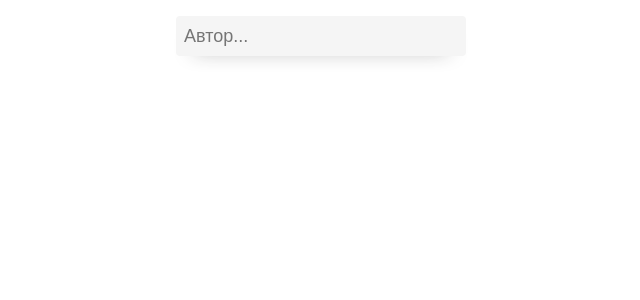
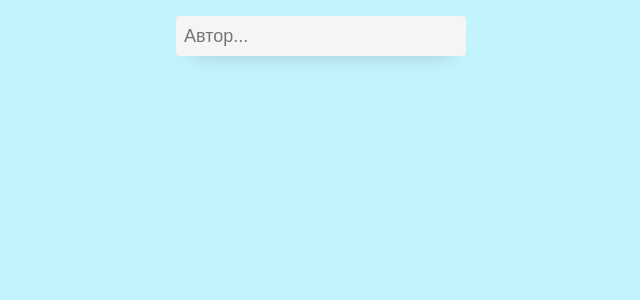
Before and after one commit to Scat55/Voodoo_Rocks_Tech, a Vue app: page / in a window 1280 px wide. Shown: the top 300 px of the page, without its empty margins (319-959 px from the left). Built offline with nearby package versions, Linux system fonts and the light colour scheme.

Commit message:
style: change body style

```diff
--- a/src/app/assets/styles/style.scss
+++ b/src/app/assets/styles/style.scss
@@ -1,5 +1,8 @@
-*{
+* {
   margin: 0;
   padding: 0;
   box-sizing: border-box;
 }
+body {
+  background-color: #c3f3fd;
+}
```
